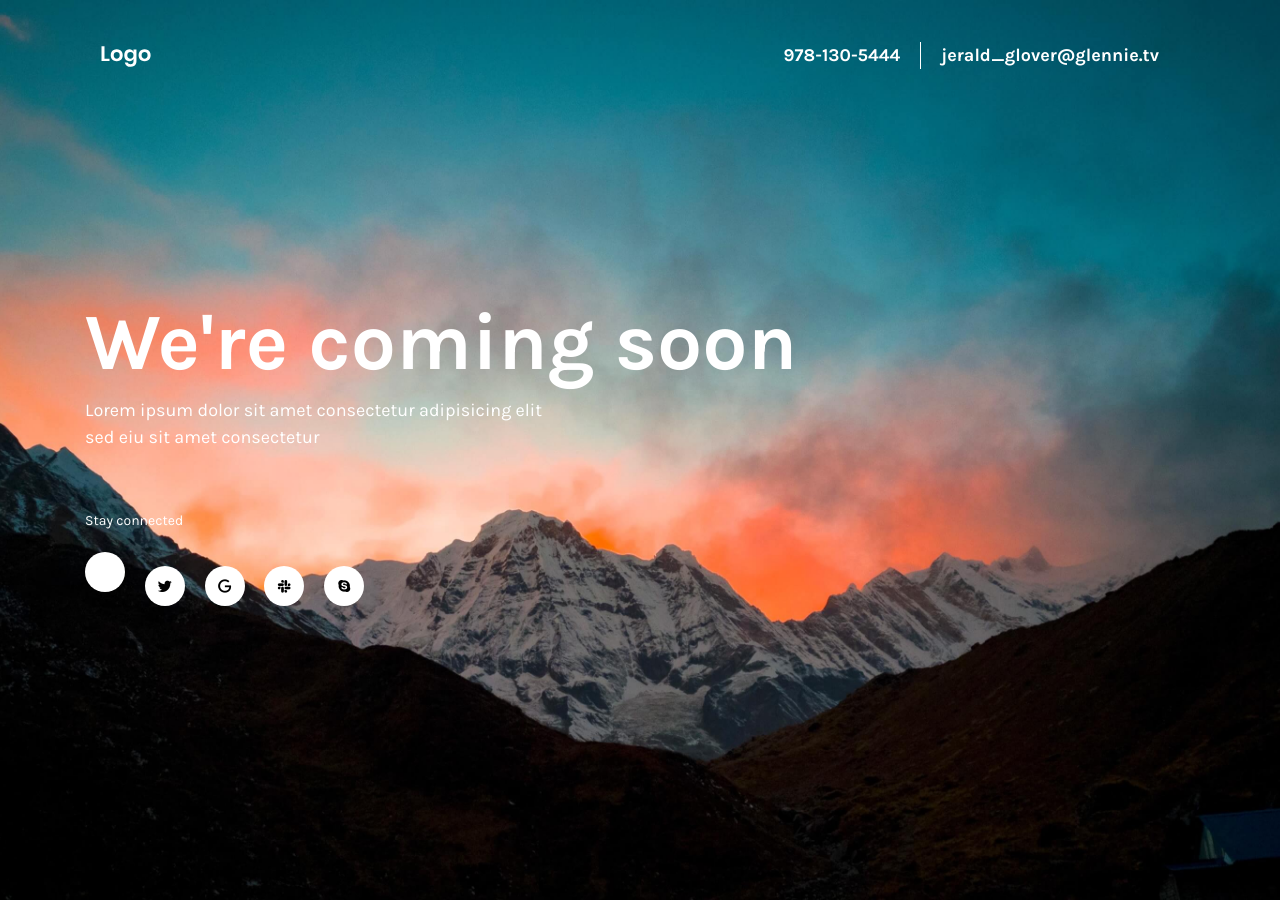
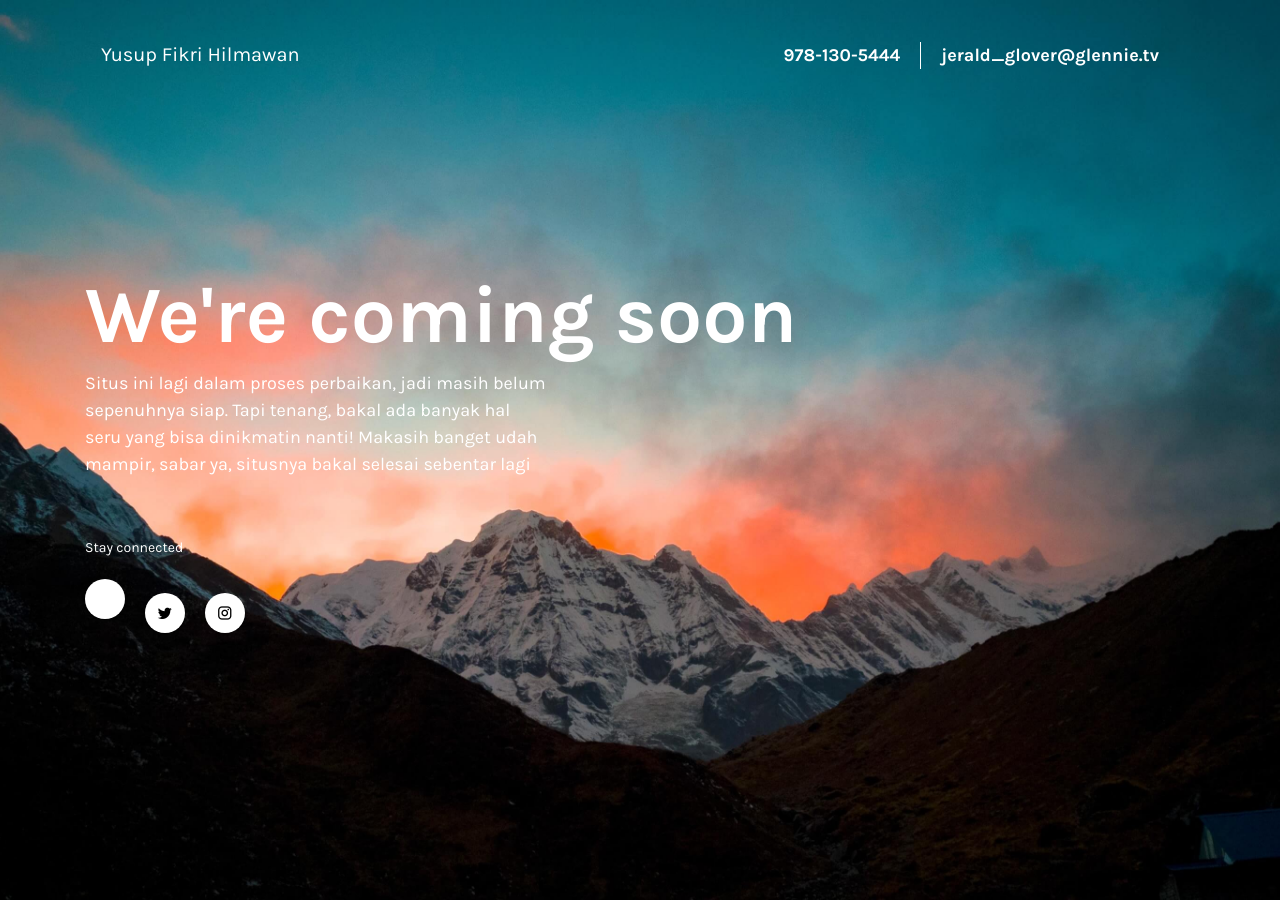
Before and after one commit to yusupfikrih/yusupfikrih.github.io, a Jekyll site: the page maintenance/index.html, which Jekyll copies as it is, in a window 1280 px wide. Built offline with Jekyll 4.4.1, drawn with Linux system fonts in a browser that asks for light colours; nearby versions of some CDN libraries.

Commit message:
Update index.html

```diff
--- a/maintenance/index.html
+++ b/maintenance/index.html
@@ -5,7 +5,7 @@
     <meta charset="UTF-8">
     <meta name="viewport" content="width=device-width, initial-scale=1.0">
     <meta http-equiv="X-UA-Compatible" content="ie=edge">
-    <title>BootstrapDash Comingsoon Template</title>
+    <title>Oopss! Halaman belum tersedia saat ini</title>
     <link href="https://fonts.googleapis.com/css?family=Karla:400,700&display=swap" rel="stylesheet">
     <link rel="stylesheet" href="https://cdn.materialdesignicons.com/4.8.95/css/materialdesignicons.min.css">
     <link rel="stylesheet" href="https://stackpath.bootstrapcdn.com/bootstrap/4.4.1/css/bootstrap.min.css">
@@ -18,7 +18,7 @@
         <div class="container">
             <nav class="navbar navbar-dark bg-transparenet">
                 <a class="navbar-brand" href="#">
-                    <img src="assets/images/logo.svg" alt="logo">
+                    Yusup Fikri Hilmawan
                 </a>
                 <span class="navbar-text ml-auto d-none d-sm-inline-block">978-130-5444 </span>
                 <span class="navbar-text d-none d-sm-inline-block">jerald_glover@glennie.tv</span>
@@ -28,15 +28,14 @@
     <main class="my-auto">
         <div class="container">
             <h1 class="page-title">We're coming soon</h1>
-            <p class="page-description">Lorem ipsum dolor sit amet consectetur adipisicing elit sed eiu sit amet consectetur
+            <p class="page-description">
+                Situs ini lagi dalam proses perbaikan, jadi masih belum sepenuhnya siap. Tapi tenang, bakal ada banyak hal seru yang bisa dinikmatin nanti! Makasih banget udah mampir, sabar ya, situsnya bakal selesai sebentar lagi
             </p>
             <p>Stay connected</p>
             <nav class="footer-social-links">
-                <a href="#!" class="social-link"><i class="mdi mdi-facebook-box"></i></a>
-                <a href="#!" class="social-link"><i class="mdi mdi-twitter"></i></a>
-                <a href="#!" class="social-link"><i class="mdi mdi-google"></i></a>
-                <a href="#!" class="social-link"><i class="mdi mdi-slack"></i></a>
-                <a href="#!" class="social-link"><i class="mdi mdi-skype"></i></a>
+                <a href="https://m.facebook.com/yusupfikrih" class="social-link"><i class="mdi mdi-facebook-box"></i></a>
+                <a href="https://x.com/yusupfikrih" class="social-link"><i class="mdi mdi-twitter"></i></a>
+                <a href="https://instagram.com/yusupfikrih" class="social-link"><i class="mdi mdi-instagram"></i></a>
             </nav>
         </div>
     </main>
```
